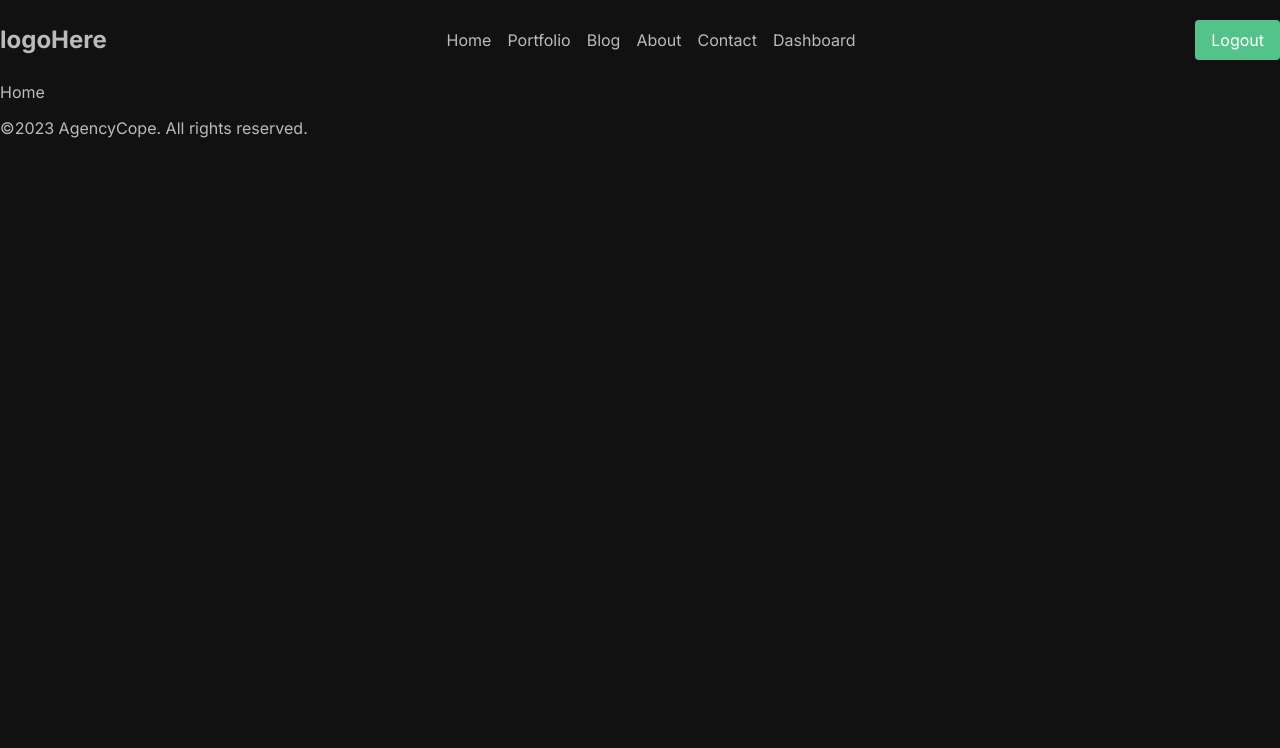
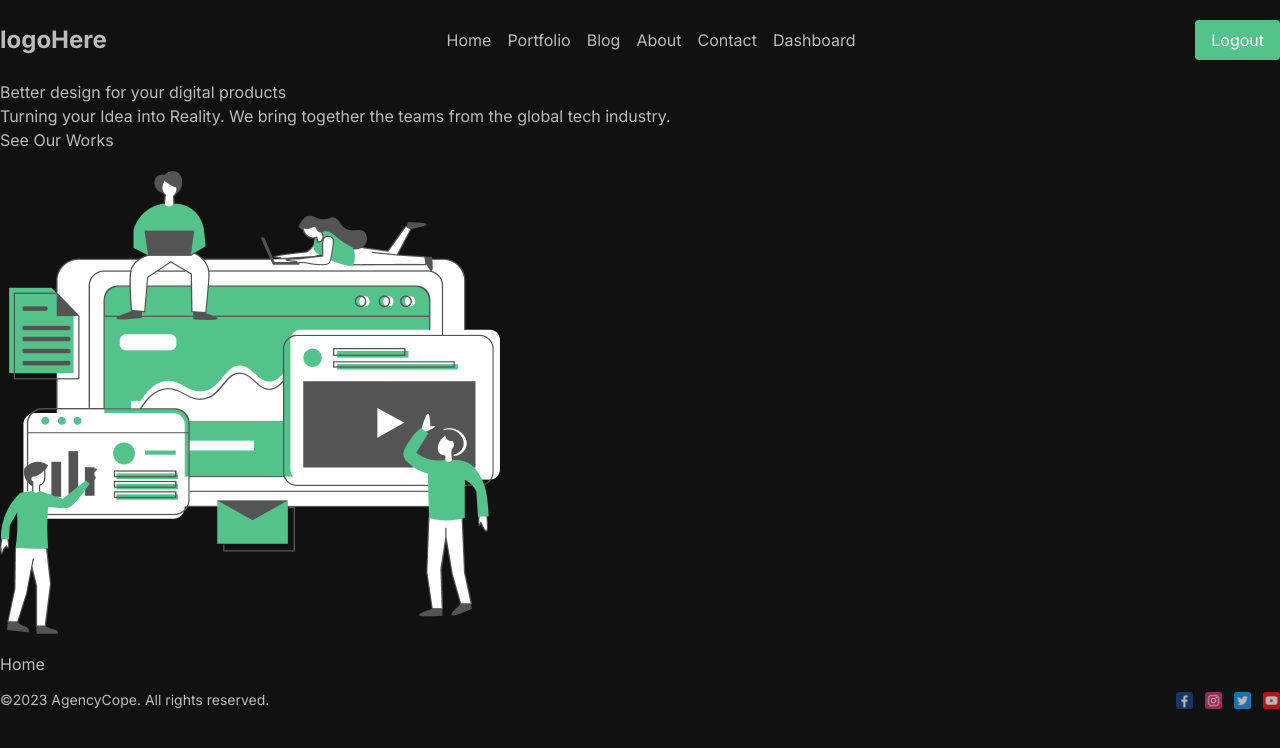
Before and after one commit to abdurrahmanrahat/nextjs-yt-lamadev, a Next.js app: page / in a window 1280 px wide. Shown: the top 748 px of the page. Built offline with nearby package versions, Linux system fonts and the light colour scheme.

Commit message:
added footer icon & banner img with text

```diff
--- a/next.config.js
+++ b/next.config.js
@@ -1,4 +1,11 @@
 /** @type {import('next').NextConfig} */
-const nextConfig = {}
+const nextConfig = {
+    images: {
+        domains: [
+            "",
+            ""
+        ]
+    }
+}
 
 module.exports = nextConfig
--- a/src/app/page.js
+++ b/src/app/page.js
@@ -1,6 +1,10 @@
+import BannerSection from "@/components/HomePage/BannerSection/BannerSection";
 
 export default function Home() {
   return (
-    <div>Home</div>
-  )
+    <div>
+      <BannerSection></BannerSection>
+      Home
+    </div>
+  );
 }
--- a/src/components/Footer/Footer.jsx
+++ b/src/components/Footer/Footer.jsx
@@ -1,12 +1,18 @@
-import React from 'react';
+import Image from "next/image";
+import React from "react";
 
 const Footer = () => {
-    return (
-        <div className='h-12 flex items-center justify-between'>
-            <div>&copy;2023 AgencyCope. All rights reserved.</div>
-            <div></div>
-        </div>
-    );
+  return (
+    <div className="h-12 flex items-center justify-between text-sm">
+      <div>&copy;2023 AgencyCope. All rights reserved.</div>
+      <div className="flex gap-3">
+        <Image src="/1.png" width={17} height={17} className="opacity-70 cursor-pointer" alt="Facebook" />
+        <Image src="/2.png" width={17} height={17} className="opacity-70 cursor-pointer" alt="Instagram" />
+        <Image src="/3.png" width={17} height={17} className="opacity-70 cursor-pointer" alt="Twitter" />
+        <Image src="/4.png" width={17} height={17} className="opacity-70 cursor-pointer" alt="Pinterest" />
+      </div>
+    </div>
+  );
 };
 
 export default Footer;
--- /dev/null
+++ b/src/components/HomePage/BannerSection/BannerSection.jsx
@@ -0,0 +1,22 @@
+import Image from "next/image";
+import BannerImg from "/public/hero.png";
+
+const BannerSection = () => {
+  return (
+    <div>
+      <div className="">
+        <h2>Better design for your digital products</h2>
+        <p>
+          Turning your Idea into Reality. We bring together the teams from the
+          global tech industry.
+        </p>
+        <button>See Our Works</button>
+      </div>
+      <div>
+        <Image src={BannerImg} width={500} height={500} alt="Hero Image" />
+      </div>
+    </div>
+  );
+};
+
+export default BannerSection;
```
